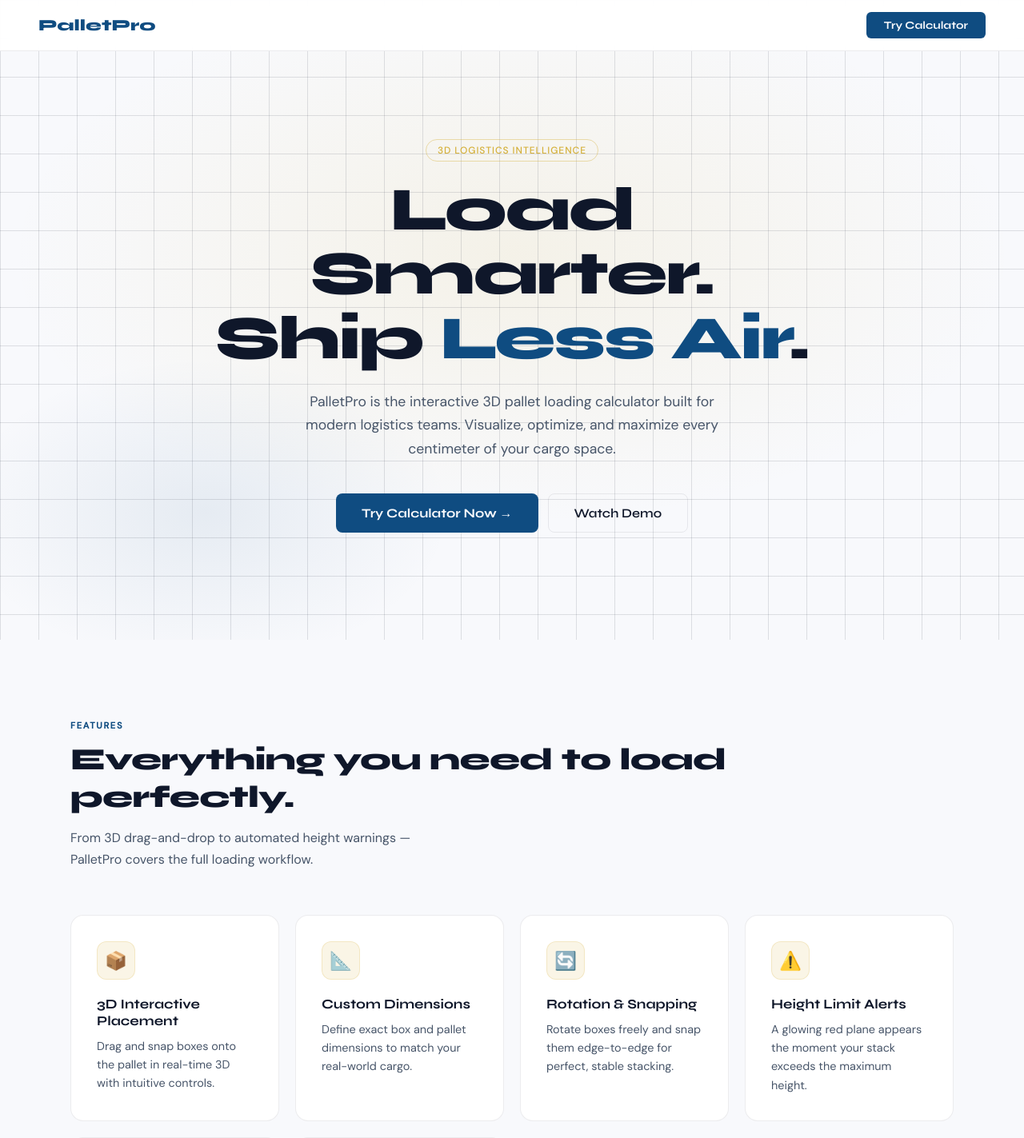
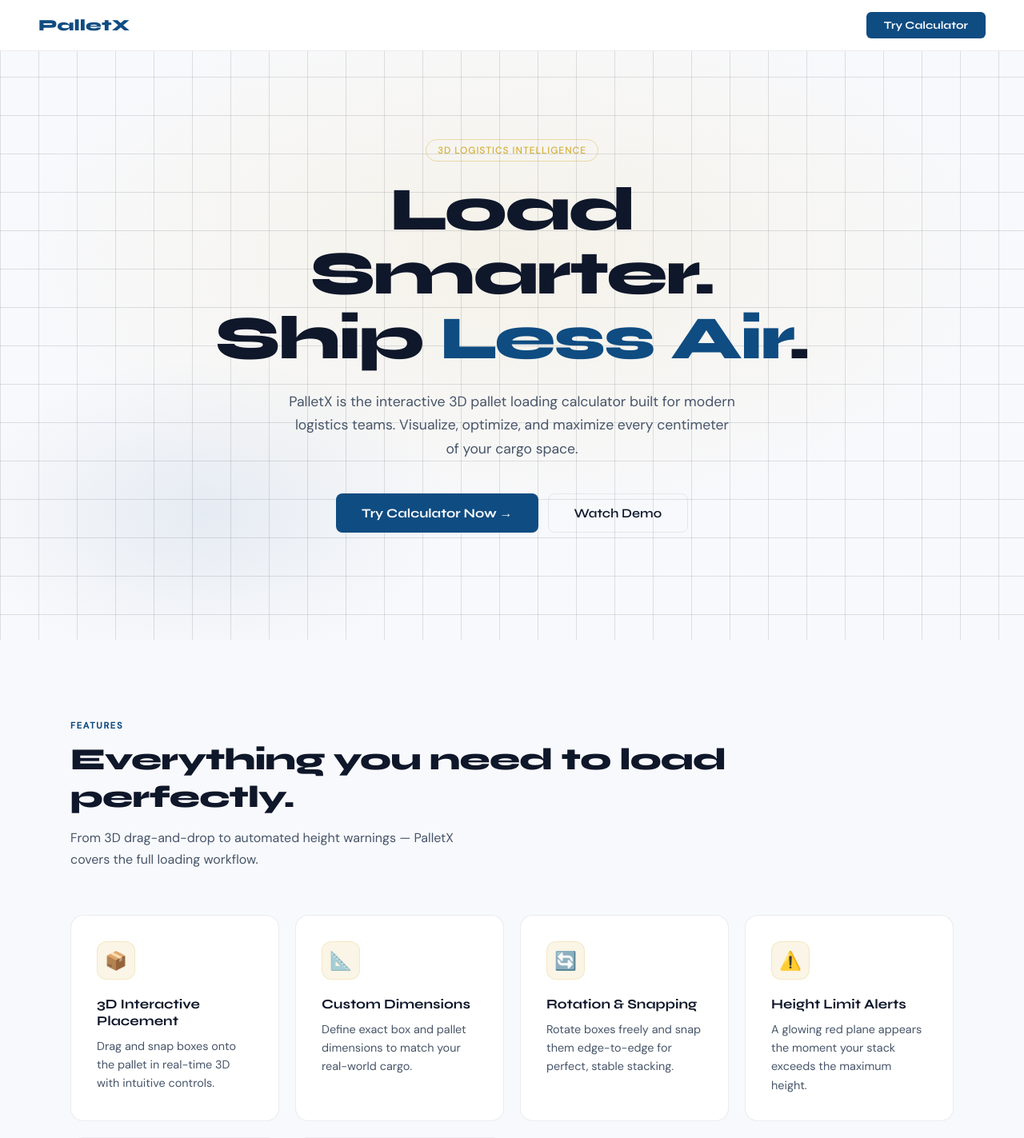
Before and after one commit to nat210b/pallet-app, a React (Vite) app: page / in a window 1280 px wide. Shown: the top 1423 px of the page at 80% size. Built offline with nearby package versions, Linux system fonts and the light colour scheme.

Commit message:
Update App Name

```diff
--- a/index.html
+++ b/index.html
@@ -4,7 +4,7 @@
     <meta charset="UTF-8" />
     <link rel="icon" type="image/svg+xml" href="/favicon.svg" />
     <meta name="viewport" content="width=device-width, initial-scale=1.0" />
-    <title>PalletPro &ndash; 3D Pallet Loading Calculator</title>
+    <title>PalletX &ndash; 3D Pallet Loading Calculator</title>
     <link rel="preconnect" href="https://fonts.googleapis.com" />
     <link rel="preconnect" href="https://fonts.gstatic.com" crossorigin />
     <link href="https://fonts.googleapis.com/css2?family=Syne:wght@400;600;700;800&family=DM+Sans:opsz,wght@9..40,300;9..40,400;9..40,500&display=swap" rel="stylesheet" />
--- a/package.json
+++ b/package.json
@@ -1,7 +1,7 @@
 {
-  "name": "pallet-app",
+  "name": "pallet-x",
   "private": true,
-  "version": "0.0.0",
+  "version": "0.0.1",
   "type": "module",
   "scripts": {
     "dev": "vite",
--- a/src/components/ControlPanel/ControlPanel.jsx
+++ b/src/components/ControlPanel/ControlPanel.jsx
@@ -58,7 +58,7 @@
             <polyline points="12 19 5 12 12 5"></polyline>
           </svg>
         </button>
-        <div className="cp-logo">PalletPro</div>
+        <div className="cp-logo">PalletX</div>
       </div>
 
       <div className="cp-body">
--- a/src/components/LandingPage/LandingPage.jsx
+++ b/src/components/LandingPage/LandingPage.jsx
@@ -65,7 +65,7 @@
     <div>
       {/* NAV */}
       <nav className="lp-nav">
-        <div className="lp-nav-logo">PalletPro</div>
+        <div className="lp-nav-logo">PalletX</div>
         <button className="lp-nav-cta" onClick={() => navigate('/calculator')}>
           Try Calculator
         </button>
@@ -82,7 +82,7 @@
             Ship <span>Less Air</span>.
           </h1>
           <p>
-            PalletPro is the interactive 3D pallet loading calculator built for
+            PalletX is the interactive 3D pallet loading calculator built for
             modern logistics teams. Visualize, optimize, and maximize every
             centimeter of your cargo space.
           </p>
@@ -100,7 +100,7 @@
         <div className="lp-section-tag">Features</div>
         <div className="lp-section-h">Everything you need to load perfectly.</div>
         <div className="lp-section-sub">
-          From 3D drag-and-drop to automated height warnings — PalletPro covers
+          From 3D drag-and-drop to automated height warnings — PalletX covers
           the full loading workflow.
         </div>
         <div className="lp-features-grid">
@@ -151,7 +151,7 @@
 
       {/* FOOTER */}
       <footer className="lp-footer">
-        <strong>PalletPro</strong> © {new Date().getFullYear()} — Smarter loading for modern logistics.
+        <strong>PalletX</strong> © {new Date().getFullYear()} — Smarter loading for modern logistics.
       </footer>
     </div>
   )
```
